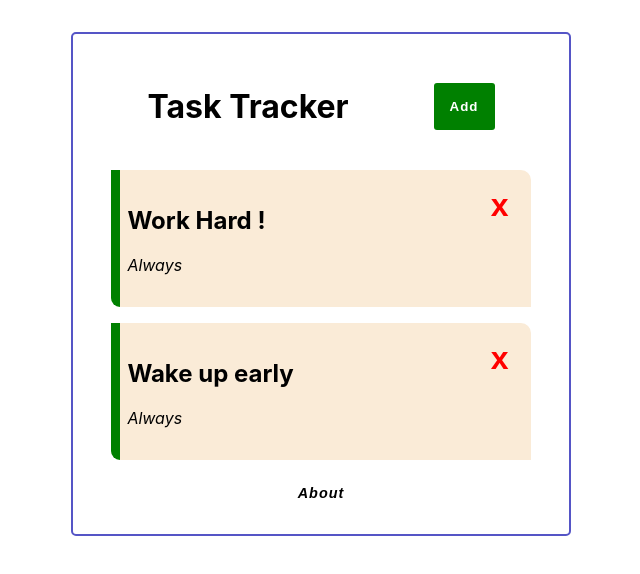
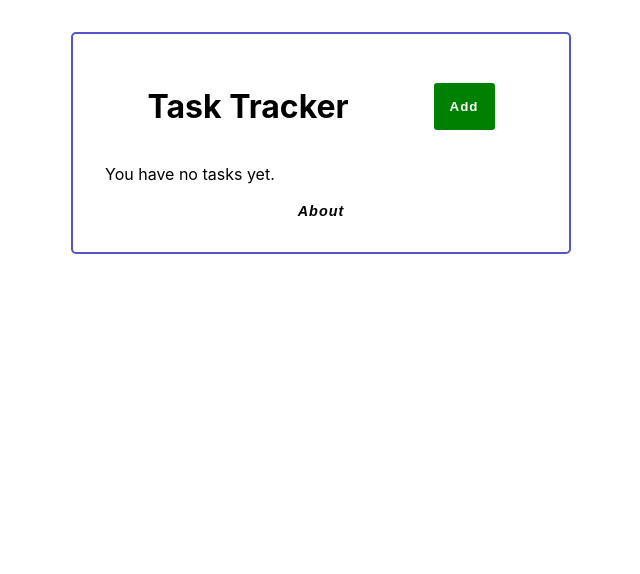
Before and after one commit to kessas-youssef/task_tracker_react_app, a React (Create React App) app: page / in a window 1280 px wide. Shown: the top 574 px of the page, without its empty margins (319-959 px from the left). Built offline with nearby package versions, Linux system fonts and the light colour scheme.

Commit message:
deleted hard coded tasks

```diff
--- a/src/App.js
+++ b/src/App.js
@@ -5,22 +5,9 @@ import Header from "./components/Header";
 import Tasks from "./components/Tasks";
 
 function App() {
-  const [tasks, setTasks] = useState([
-    {
-      id: 1,
-      title: 'Work Hard !',
-      time: 'Always',
-      reminder: true
-    },
-    {
-      id: 2,
-      title: 'Wake up early',
-      time: 'Always',
-      reminder: true
-    }
-  ])
+  const [tasks, setTasks] = useState([])
 
-  const [idCount, setIdCount] = useState(tasks.length + 1)
+  const [idCount, setIdCount] = useState(tasks.length)
 
   const [formState, setFormState] = useState(false)
 
--- a/src/components/Task.js
+++ b/src/components/Task.js
@@ -3,7 +3,7 @@ import Button from "./Button"
 const Task = ({ task, onDelete, onReminder }) => {
 
   return (
-    <div className="task" onDoubleClick={() => onReminder(task.id)}>
+    <div className="task" title="You can unable/disable reminder by double click" onDoubleClick={() => onReminder(task.id)}>
 
       {task.reminder?<span className="task__reminder"></span>:''}
       <div className="task__info">
```
